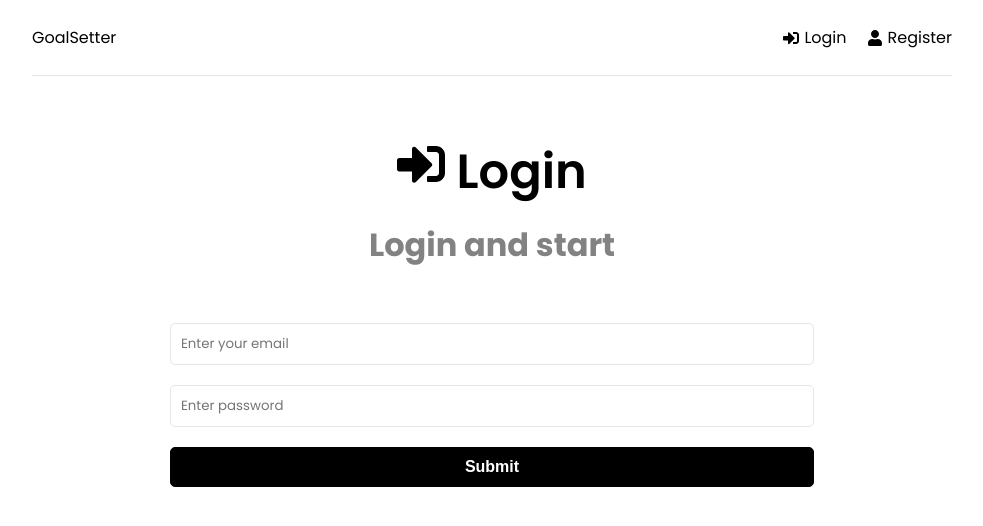
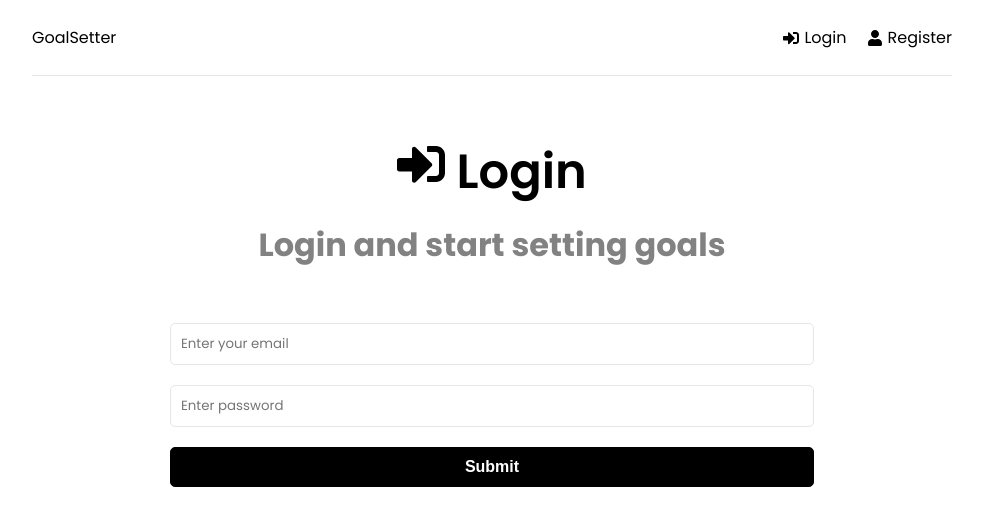
Before and after one commit to talhayavcin/mern-project, a React (Create React App) app in the folder frontend/: page /login in a window 1280 px wide. Shown: the top 526 px of the page, without its empty margins (148-1131 px from the left). Built offline with nearby package versions, Linux system fonts and the light colour scheme.

Commit message:
complete login

```diff
--- a/frontend/src/features/goals/goalService.js
+++ b/frontend/src/features/goals/goalService.js
@@ -5,7 +5,7 @@ const API_URL = 'api/goals/'
 const createGoal = async(goalData, token) => {
   const config = {
     headers: {
-      Authorization: `Bearer ${token}`
+      Authorization: `Bearer ${token}`,
     }
   }
 
@@ -33,7 +33,7 @@ const getGoals = async(token) => {
       }
     }
 
-    const response = await axios.get(API_URL + goalId, config)
+    const response = await axios.delete(API_URL + goalId, config)
 
     return response.data
 }
--- a/frontend/src/pages/Login.jsx
+++ b/frontend/src/pages/Login.jsx
@@ -1,14 +1,13 @@
-/* eslint-disable no-unused-vars */
-import {useState, useEffect} from 'react';
-import {FaSignInAlt} from 'react-icons/fa'
-import {useSelector, useDispatch} from 'react-redux'
-import {useNavigate} from 'react-router-dom'
-import {toast} from 'react-toastify'
-import {login, reset} from '../features/auth/authSlice'
+import { useState, useEffect } from 'react'
+import { FaSignInAlt } from 'react-icons/fa'
+import { useSelector, useDispatch } from 'react-redux'
+import { useNavigate } from 'react-router-dom'
+import { toast } from 'react-toastify'
+import { login, reset } from '../features/auth/authSlice'
 import Spinner from '../components/Spinner'
 
 function Login() {
-  const {formData, setFormData} = useState({
+  const [formData, setFormData] = useState({
     email: '',
     password: '',
   })
@@ -18,19 +17,20 @@ function Login() {
   const navigate = useNavigate()
   const dispatch = useDispatch()
 
-  const {user, isLoading, isError, isSuccess, message} = useSelector((state) => state.auth)
+  const { user, isLoading, isError, isSuccess, message } = useSelector(
+    (state) => state.auth
+  )
 
   useEffect(() => {
     if (isError) {
       toast.error(message)
     }
 
-    if (isSuccess) {
+    if (isSuccess || user) {
       navigate('/')
     }
 
     dispatch(reset())
-
   }, [user, isError, isSuccess, message, navigate, dispatch])
 
   const onChange = (e) => {
@@ -51,25 +51,25 @@ function Login() {
     dispatch(login(userData))
   }
 
-  if(isLoading) {
+  if (isLoading) {
     return <Spinner />
   }
 
   return (
     <>
-      <section className="heading">
+      <section className='heading'>
         <h1>
           <FaSignInAlt /> Login
         </h1>
-        <p>Login and start</p>
+        <p>Login and start setting goals</p>
       </section>
 
-      <section className="form">
+      <section className='form'>
         <form onSubmit={onSubmit}>
-          <div className="form-group">
+          <div className='form-group'>
             <input
-              type="email"
-              className="form-control"
+              type='email'
+              className='form-control'
               id='email'
               name='email'
               value={email}
@@ -77,10 +77,10 @@ function Login() {
               onChange={onChange}
             />
           </div>
-          <div className="form-group">
+          <div className='form-group'>
             <input
-              type="password"
-              className="form-control"
+              type='password'
+              className='form-control'
               id='password'
               name='password'
               value={password}
@@ -88,8 +88,11 @@ function Login() {
               onChange={onChange}
             />
           </div>
-          <div className="form-group">
-            <button type="submit" className='btn btn-block'>Submit</button>
+
+          <div className='form-group'>
+            <button type='submit' className='btn btn-block'>
+              Submit
+            </button>
           </div>
         </form>
       </section>
```
